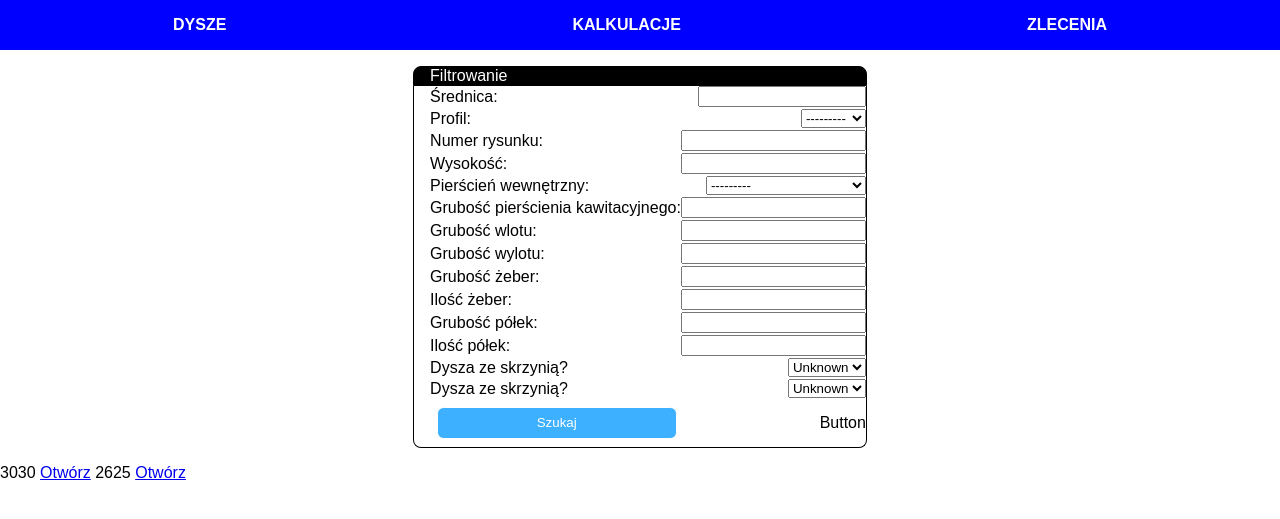
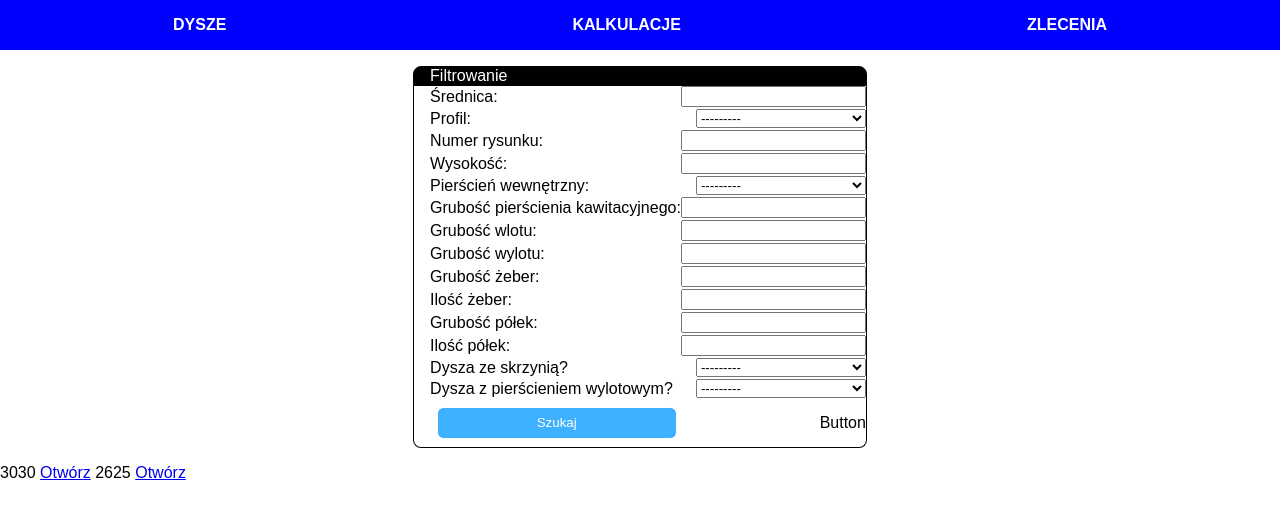
Before and after one commit to djzib0/django_nozzle_calculator, a Django app: page /nozzles/ in a window 1280 px wide. Shown: the top 519 px of the page. Run offline with Django 4.2, Linux system fonts and the light colour scheme; data comes from the database, SQL or seed files in the repository; both versions use the stored data as it was after the commit.

Commit message:
adjusted filter and template for nozzles.html

```diff
--- a/nozzle_calculator/calculator/filters.py
+++ b/nozzle_calculator/calculator/filters.py
@@ -2,6 +2,7 @@
 from django import forms
 
 from .models import *
+
 
 class NozzleFilter(django_filters.FilterSet):
     INNER_RING_TYPES = (('Complete st. st. inside', 'Complete st. st. inside'),
@@ -9,8 +10,16 @@
                         ('Complete steel', 'Complete steel'),
                         ('St. st. ring and outlet', 'St. st. ring and outlet'))
 
-    diameter = django_filters.CharFilter(widget=forms.TextInput(attrs={"class":"wide_form"}))
+    YES_NO_CHOICES = (('True', 'Tak'),
+                      ('False', 'Nie')
+                      )
+
+
+    # diameter = django_filters.CharFilter(widget=forms.TextInput(attrs={"class":"wide_form"}))
+    profile = django_filters.ChoiceFilter(label="test label", choices=INNER_RING_TYPES, widget=forms.Select(attrs={"class":"wide_form"}))
     inner_ring_type = django_filters.ChoiceFilter(label="test label", choices=INNER_RING_TYPES, widget=forms.Select(attrs={"class":"wide_form"}))
+    has_headbox = django_filters.ChoiceFilter(choices=YES_NO_CHOICES, widget=forms.Select(attrs={"class":"wide_form"}))
+    has_outlet_ring = django_filters.ChoiceFilter(choices=YES_NO_CHOICES, widget=forms.Select(attrs={"class":"wide_form"}))
 
     class Meta:
         model = Nozzle
--- a/nozzle_calculator/calculator/templates/calculator/nozzles.html
+++ b/nozzle_calculator/calculator/templates/calculator/nozzles.html
@@ -62,7 +62,7 @@
         <div>{{ nozzle_filter.form.has_headbox }}</div>
       </div>
       <div class="item-details-box">
-        <div>Dysza ze skrzynią?</div>
+        <div>Dysza z pierścieniem wylotowym?</div>
         <div>{{ nozzle_filter.form.has_outlet_ring }}</div>
       </div>
       <div class="item-details-box">
--- a/nozzle_calculator/static/styles.css
+++ b/nozzle_calculator/static/styles.css
@@ -154,5 +154,5 @@
 }
 
 .wide_form {
-    width: 12em;
+    width: 12.75em;
 }
```
Also changed, not shown: nozzle_calculator/db.sqlite3.
